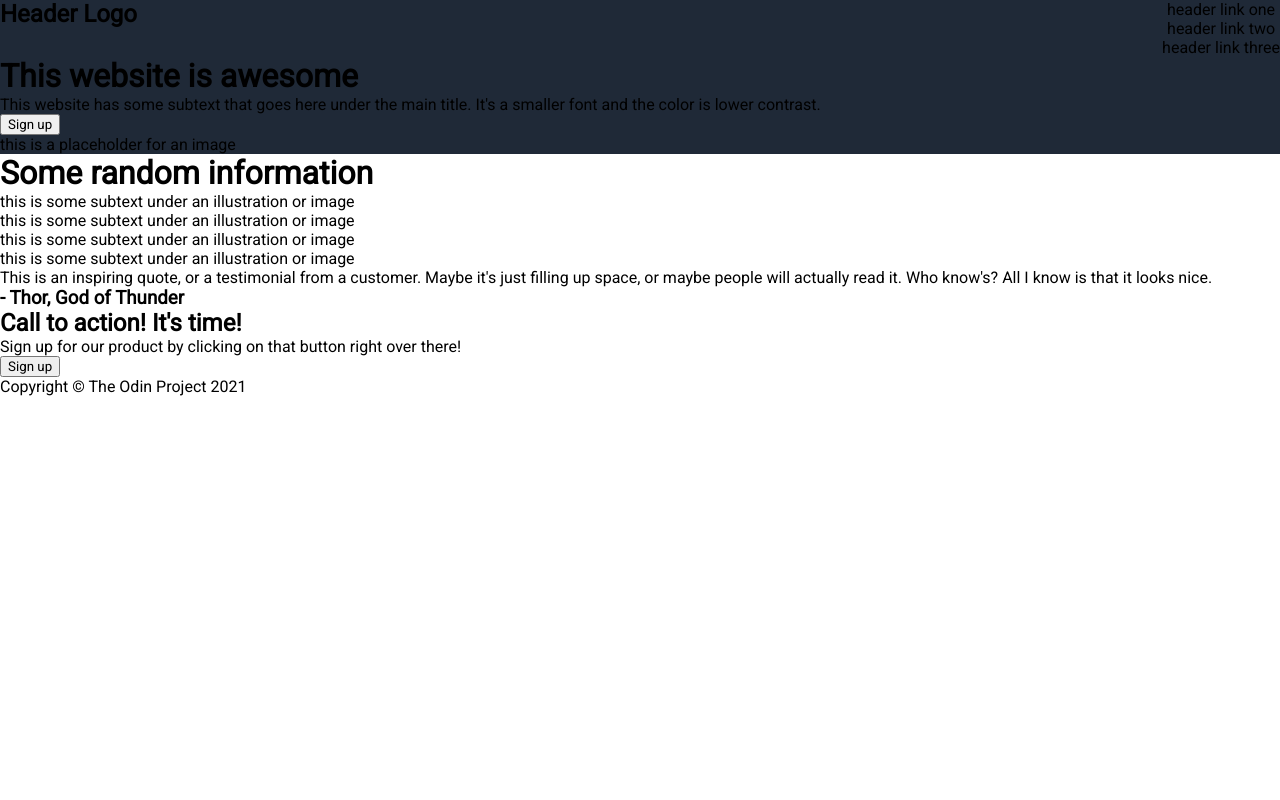
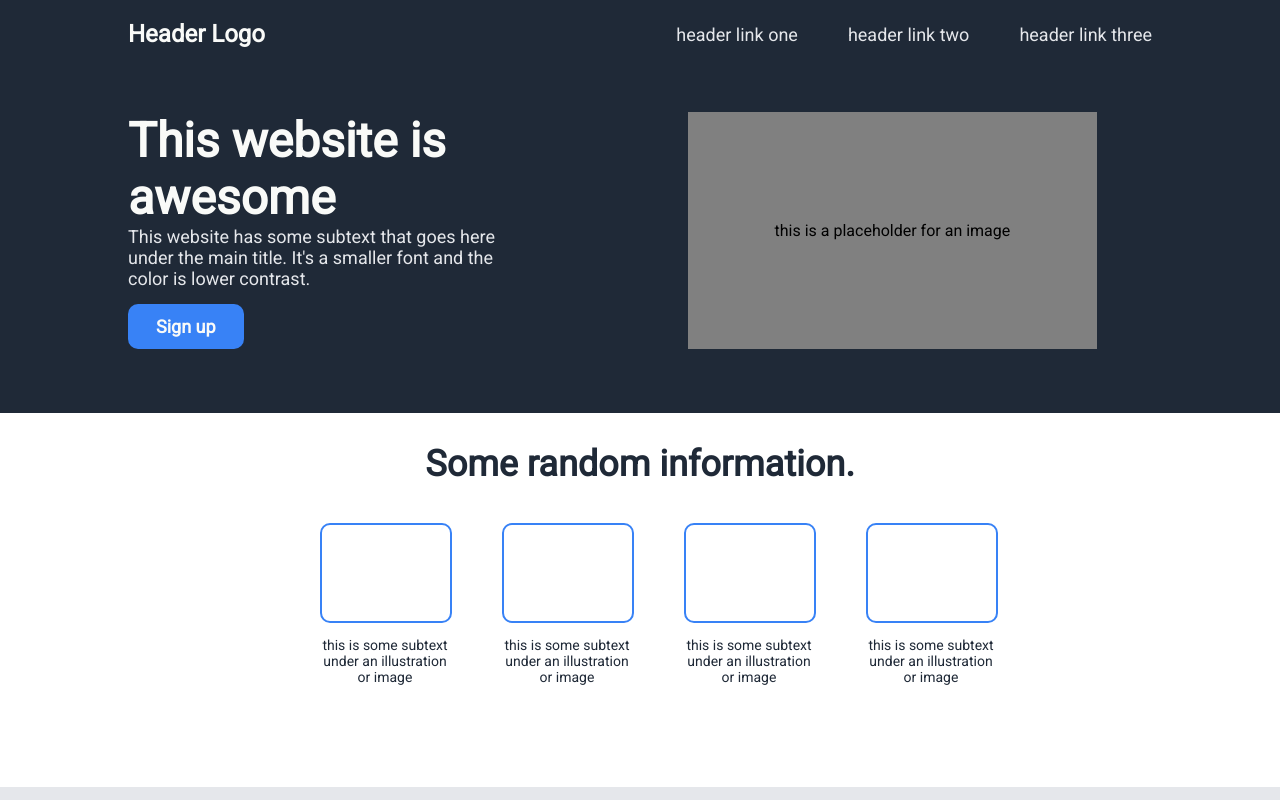
Before and after one commit to hellojquinn/project-landing-page, a plain HTML site: page index.html in a window 1280 px wide. Shown: the top 800 px of the page. Drawn offline with Linux system fonts and the light colour scheme.

Commit message:
Finish 2nd TOP Landing Page Project

```diff
--- a/index.html
+++ b/index.html
@@ -13,7 +13,7 @@
        <div class="header">
 
         <div id="logo">
-            <h2>Header Logo</h2>
+            <h2 id="header-logo">Header Logo</h2>
         </div>
 
         <div id="nav">
@@ -25,34 +25,39 @@
         </div>
     </div>
 
-        <div id="left-hero-content">
+    <div id="hero-content">
+        <div id="left-hero">
             <h1>This website is awesome</h1>
             <p>This website has some subtext that goes here under the main title. It's a smaller font and the color is lower contrast.</p>
             <button class="button-sign">Sign up</button>
         </div>
-        <div id="right-hero-content">
+        <div id="right-hero">
             <div id="placeholder-image">this is a placeholder for an image</div>
         </div>
     </div>
+</div>
 
+    <h1 id="info-title">Some random information.</h1>
 
-    <div class="body-content">
-        <h1>Some random information</h1>
-        <div class="tile"><p>this is some subtext under an illustration or image</p></div>
-        <div class="tile"><p>this is some subtext under an illustration or image</p></div>
-        <div class="tile"><p>this is some subtext under an illustration or image</p></div>
-        <div class="tile"><p>this is some subtext under an illustration or image</p></div>
+    <div id="tile-content">
+        <div id="tile"><div id="box"></div><p id="tile-text">this is some subtext under an illustration or image</p></div>
+        <div id="tile"><div id="box"></div><p id="tile-text">this is some subtext under an illustration or image</p></div>
+        <div id="tile"><div id="box"></div><p id="tile-text">this is some subtext under an illustration or image</p></div>
+        <div id="tile"><div id="box"></div><p id="tile-text">this is some subtext under an illustration or image</p></div>
+    </div>
 
         <div id="quote-section">
-            <p>This is an inspiring quote, or a testimonial from a customer. Maybe it's just filling up space,
+            <p id="quote">This is an inspiring quote, or a testimonial from a customer. Maybe it's just filling up space,
             or maybe people will actually read it. Who know's? All I know is that it looks nice.</p>
             <h3>- Thor, God of Thunder</h3>
         </div>
-
+    <div id="action-section">
         <div id="action-call">
+            <div>
             <h2>Call to action! It's time!</h2>
             <p>Sign up for our product by clicking on that button right over there!</p>
-            <button class="button-sign">Sign up</button>
+        </div>
+            <button id="button-action">Sign up</button>
         </div>
     </div>
 
--- a/styles.css
+++ b/styles.css
@@ -12,14 +12,170 @@
 .header {
     display: flex;
     justify-content: space-between;
+    align-items: center;
+    max-width: 80%;
+    margin: auto;
+    margin-top: 20px;
+}
+
+ul {
+    display: flex;
+    justify-content: flex-end;
+    align-content: center;
+    gap: 50px;
+
 }
 
 li {
-    display: flex;
-    justify-content: center;
+    list-style-type: none;
+    font-size: 18px;
+    color: #e5e7eb;
 }
-
 
 .hero-container {
     background-color: #1F2937;
 }
+
+#header-logo {
+    font-size: 24px;
+    color: #f9faf8;
+}
+
+h1 {
+    font-size: 48px;
+    color: #f9faf8;
+    font-weight: 900;
+}
+
+p {
+    font-size: 18px;
+    color: #e5e7eb;
+}
+
+.button-sign {
+    background-color: #3882f6;
+    color: #f9faf8;
+    border: none;
+    padding: 12px 28px;
+    border-radius: 10px;
+    font-size: 18px;
+    font-weight: 900;
+    margin-top: 15px;
+}
+
+#hero-content {
+    display: flex;
+    max-width: 80%;
+    margin: auto;
+    margin-top: 5%;
+    margin-bottom: 5%;
+    gap: 150px;
+}
+
+#left-hero {
+    flex: 0 0 40%;
+}
+#right-hero {
+    background-color: grey;
+    display: flex;
+    flex: 1;
+    justify-content: center;
+    align-items: center;
+    padding: 20px;
+    max-width: 40%;
+}
+
+#info-title {
+    font-size: 36px;
+    color: #1f2937;
+    font-weight: 900;
+    text-align: center;
+    margin-top: 30px;
+}
+
+#tile-content {
+    display: flex;
+    max-width: 50%;
+    margin: auto;
+    margin-top: 3%;
+    gap: 50px;
+    margin-bottom: 8%;
+}
+
+#box {
+    border: solid 2px #3882f6;
+    border-radius: 10px;
+    width: 132px;
+    height: 100px;
+}
+
+#tile-text {
+    font-size: 14px;
+    text-align: center;
+    max-width: 130px;
+    margin-top: 10%;
+    color: #1f2937;
+}
+
+#quote-section {
+    background-color: #e5e7eb;
+    padding: 100px 200px;
+}
+
+#quote {
+    font-size: 36px;
+    font-style: italic;
+    color: #1f2937;
+    max-width: 80%;
+    display: flex;
+    justify-content: center;
+    margin: auto;
+}
+
+h3 {
+    text-align: end;
+    max-width: 80%;
+    display: flex;
+    justify-content: flex-end;
+    margin: auto;
+}
+
+#action-section {
+    padding: 100px;
+}
+#action-call {
+    display: flex;
+    justify-content: center;
+    align-items: center;
+    margin: auto;
+    gap: 50px;
+    max-width: 70%;
+    background-color: #3882f6;
+    border-radius: 5px;
+    padding: 40px;
+}
+
+#button-action {
+    background-color: #3882f6;
+    color: #f9faf8;
+    border-color: #e5e7eb;
+    border-style: solid;
+    padding: 10px 15px;
+    border-radius: 10px;
+    font-size: 18px;
+    font-weight: 900;
+    margin-top: 15px;
+}
+
+h2 {
+    color: #e5e7eb;
+    font-weight: 900;
+}
+
+footer {
+    background-color: #1F2937;
+    display: flex;
+    align-items: center;
+    justify-content: center;
+    padding: 35px;
+}
```
Also changed, not shown: 1 other file.
